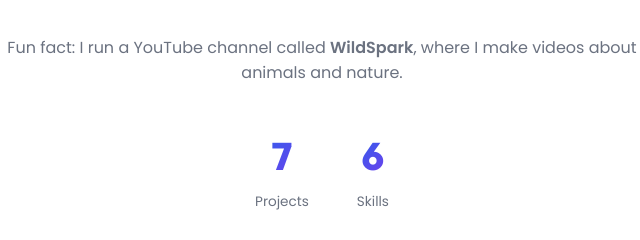
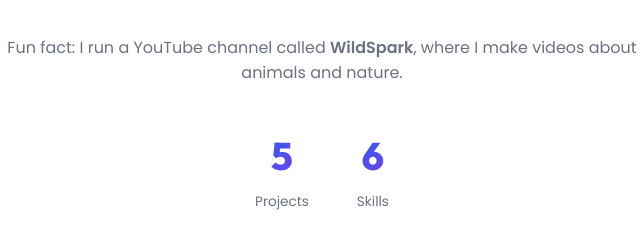
Before and after one commit to VignathaG/AI-Business-card, a website: page business-card/index.html in a window 1280 px wide. Shown: the part 1080-1320 px from the top of the page, 318-958 px from the left. Drawn offline with Linux system fonts and the light colour scheme.

Commit message:
Update project stat from 7 to 5

```diff
--- a/business-card/index.html
+++ b/business-card/index.html
@@ -68,7 +68,7 @@
         </p>
         <div class="stats-row fade-in">
             <div class="stat">
-                <span class="stat-num" data-target="7">0</span>
+                <span class="stat-num" data-target="5">0</span>
                 <span class="stat-label">Projects</span>
             </div>
             <div class="stat">
```
